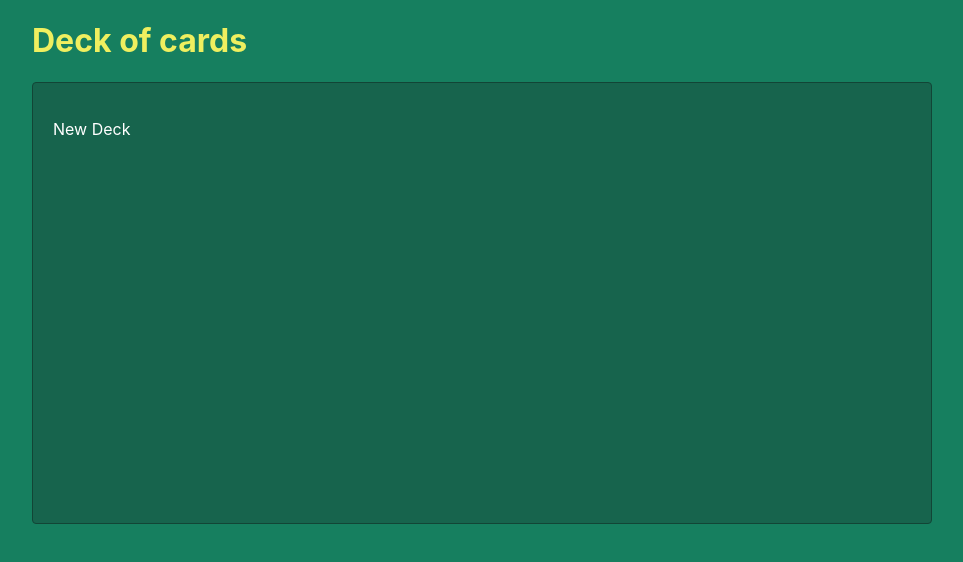
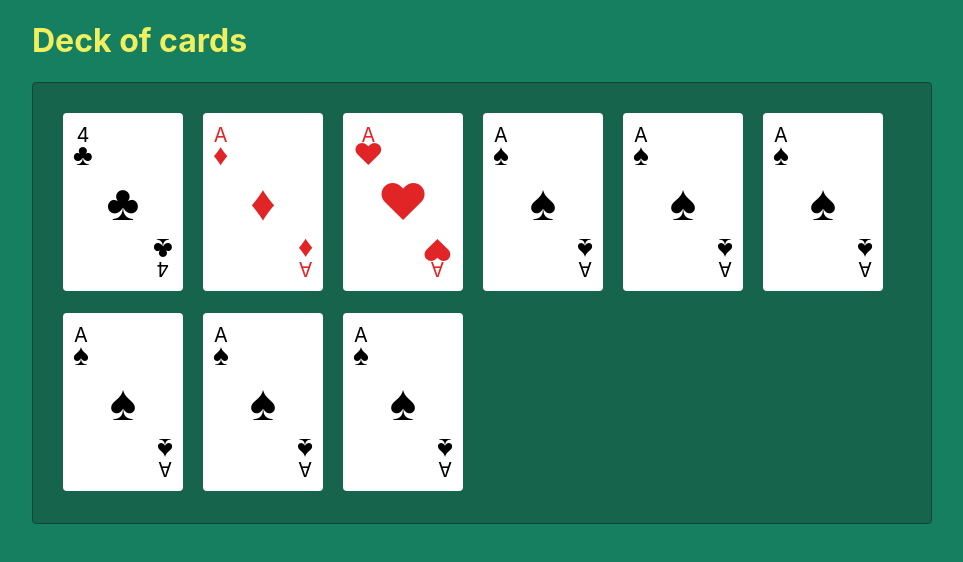
Before and after one commit to nelsoneldoro/deck-of-cards, a React (Create React App) app: page /deck/new in a window 1280 px wide. Shown: the top 562 px of the page, without its empty margins (158-1121 px from the left). Built offline with nearby package versions, Linux system fonts and the light colour scheme.

Commit message:
refactor: add index to components

```diff
--- a/src/App.tsx
+++ b/src/App.tsx
@@ -2,7 +2,7 @@ import React from 'react';
 import {BrowserRouter as Router, Switch, Route, Redirect} from 'react-router-dom';
 import Form from './pages/Form';
 import Deck from './pages/Deck';
-import Layout from './components/Layout/Layout';
+import Layout from './components/Layout';
 
 function App() {
   return (
--- /dev/null
+++ b/src/components/Card/index.ts
@@ -0,0 +1 @@
+export {default} from './Card';
--- /dev/null
+++ b/src/components/DeskBox/index.ts
@@ -0,0 +1 @@
+export {default} from './DeskBox';
--- /dev/null
+++ b/src/components/Layout/index.ts
@@ -0,0 +1 @@
+export {default} from './Layout';
--- a/src/pages/Deck/Deck.tsx
+++ b/src/pages/Deck/Deck.tsx
@@ -1,5 +1,5 @@
 import React from 'react';
-import DeskBox from '../../components/DeskBox/DeskBox';
+import DeskBox from '../../components/DeskBox';
 
 const Deck = () => {
   return (
--- a/src/pages/Form/Form.tsx
+++ b/src/pages/Form/Form.tsx
@@ -1,12 +1,21 @@
 import React from 'react';
-import DeskBox from '../../components/DeskBox/DeskBox';
+import Card from '../../components/Card';
+import DeskBox from '../../components/DeskBox';
 import styles from './Form.module.css';
 
 const Form = () => {
   return (
     <div className={styles.root}>
       <DeskBox className={styles['desk-box']}>
-        <p>New Deck</p>
+        <Card value={'4'} suit="C" />
+        <Card value={'A'} suit="D" />
+        <Card value={'A'} suit="H" />
+        <Card value={'A'} suit="S" />
+        <Card value={'A'} suit="S" />
+        <Card value={'A'} suit="S" />
+        <Card value={'A'} suit="S" />
+        <Card value={'A'} suit="S" />
+        <Card value={'A'} suit="S" />
       </DeskBox>
     </div>
   );
```
